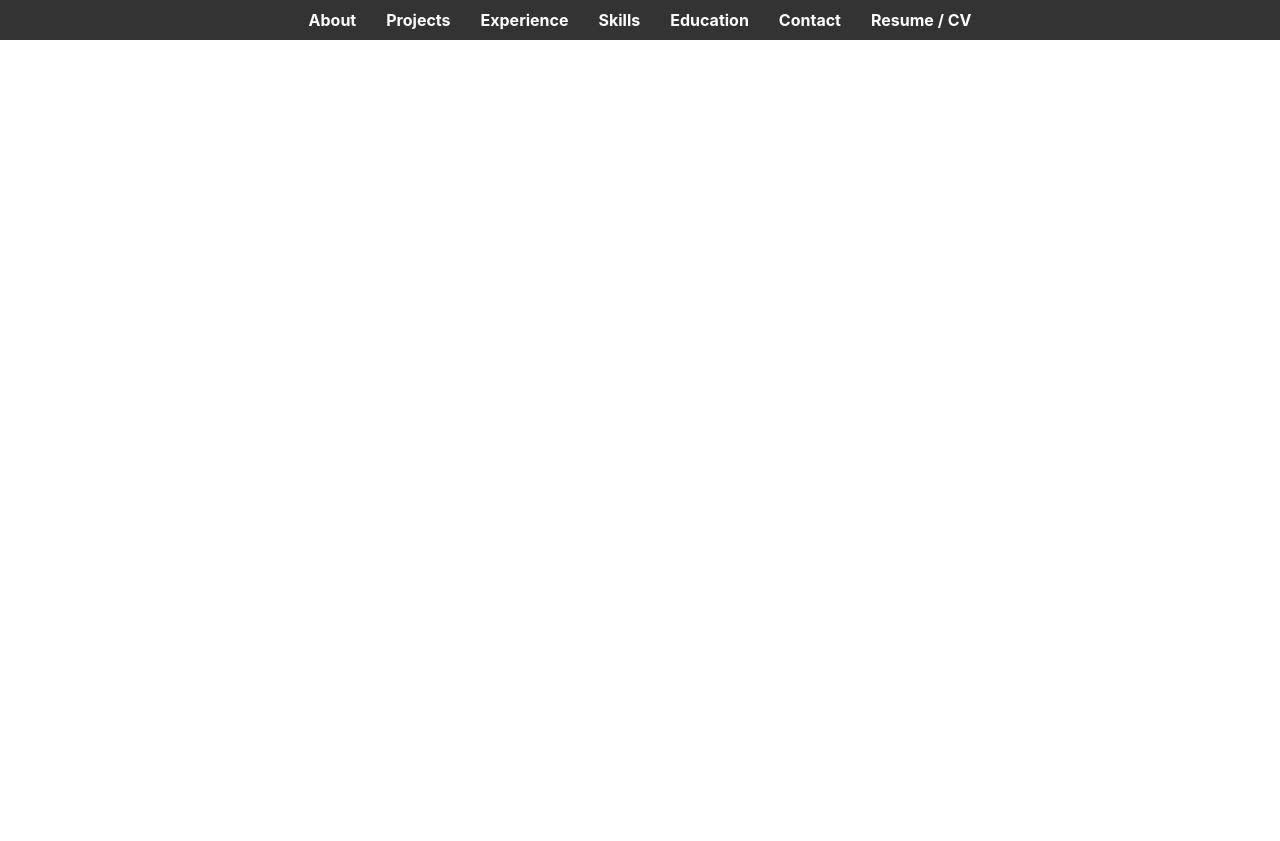
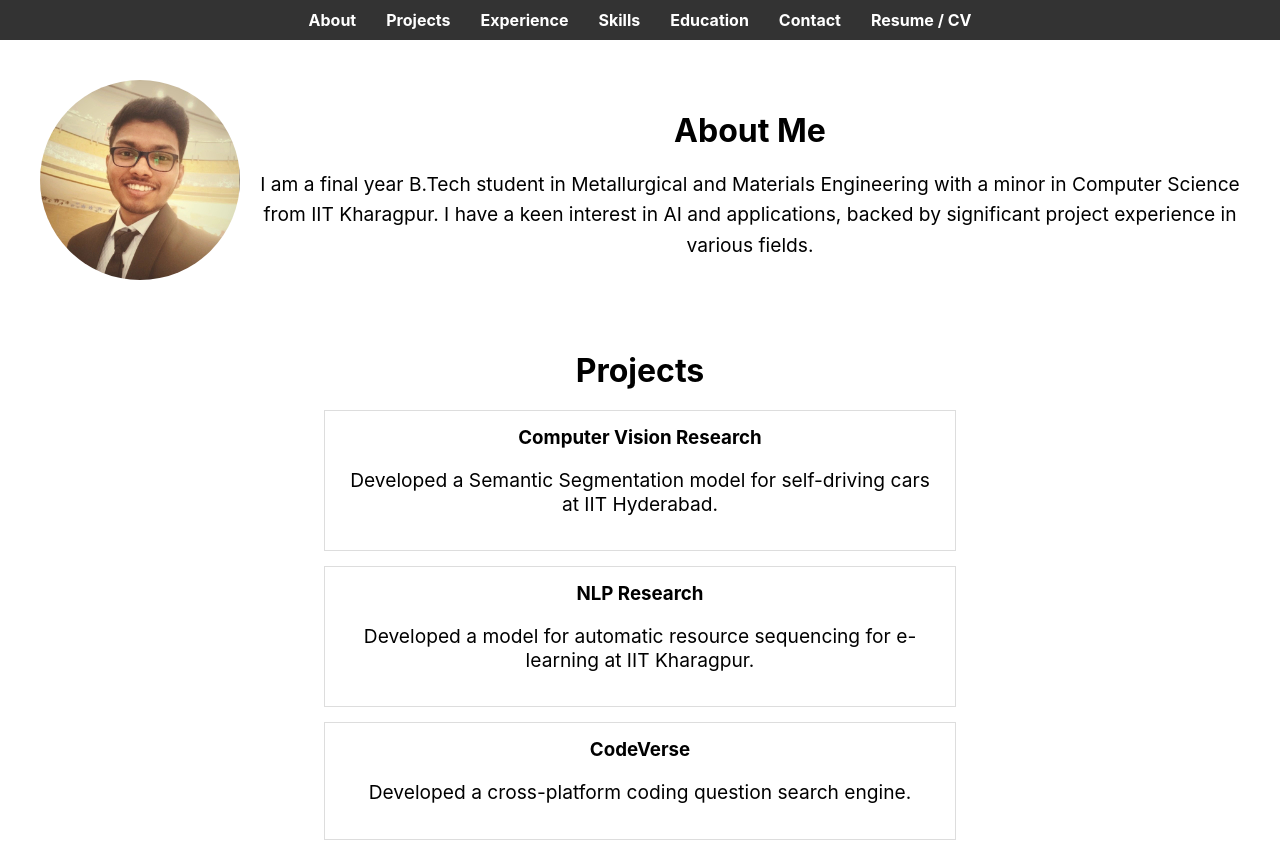
Before and after one commit to swapnik-iitkgp/my-portfolio, a React (Create React App) app: page / in a window 1280 px wide. Shown: the top 841 px of the page. Before the commit the page ends 800 px from the top, so only its background shows below. Built offline with nearby package versions, Linux system fonts and the light colour scheme.

Commit message:
Update App.js

```diff
--- a/src/App.js
+++ b/src/App.js
@@ -18,7 +18,7 @@
       <div className="App">
         <Header />
         <Routes>
-          <Route path="/my-portfolio" element={<Home />} />
+          <Route path="/" element={<Home />} />
           <Route path="/my-portfolio" element={<About />} />
           <Route path="/projects" element={<Projects />} />
           <Route path="/experience" element={<Experience />} />
```
